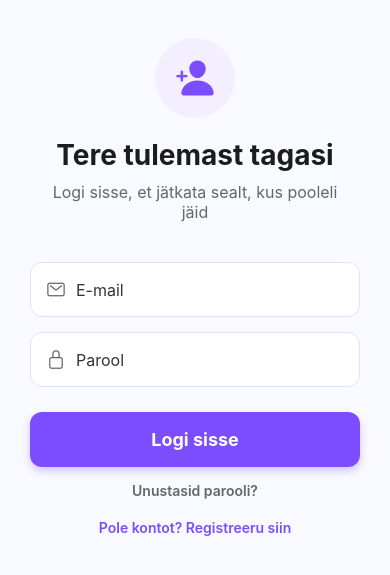
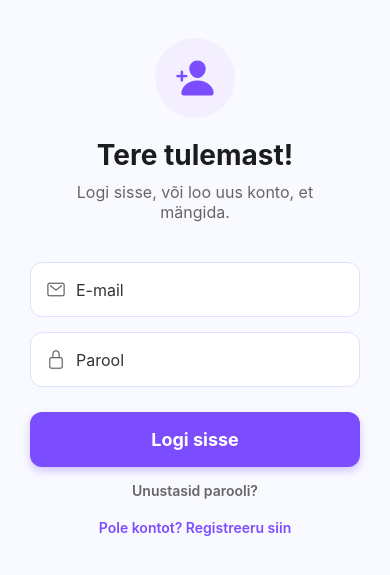
Before and after one commit to reinarkajava/worlde, a React Native app: screen / in a window 390 px wide. Shown: the part 135-710 px from the top of the page. Built offline with nearby package versions, Linux system fonts and the light colour scheme; no server answers.

Commit message:
WIP - Placeholder tekstide muutmine

```diff
--- a/src/screens/AuthScreen.tsx
+++ b/src/screens/AuthScreen.tsx
@@ -125,9 +125,9 @@ export const AuthScreen = ({ onForgotPassword }: AuthScreenProps) => {
             <View style={styles.iconCircle}>
               <Ionicons name="person-add" size={40} color="#7C4DFF" />
             </View>
-            <Text style={styles.title}>{isSignUp ? 'Loo konto' : 'Tere tulemast tagasi'}</Text>
+            <Text style={styles.title}>{isSignUp ? 'Loo konto' : 'Tere tulemast!'}</Text>
             <Text style={styles.subtitle}>
-              {isSignUp ? 'Alusta oma teekonda Wordle meistrina' : 'Logi sisse, et jätkata sealt, kus pooleli jäid'}
+              {isSignUp ? 'Alusta oma teekonda Wordle meistrina' : 'Logi sisse, või loo uus konto, et mängida.'}
             </Text>
           </View>
 
```
